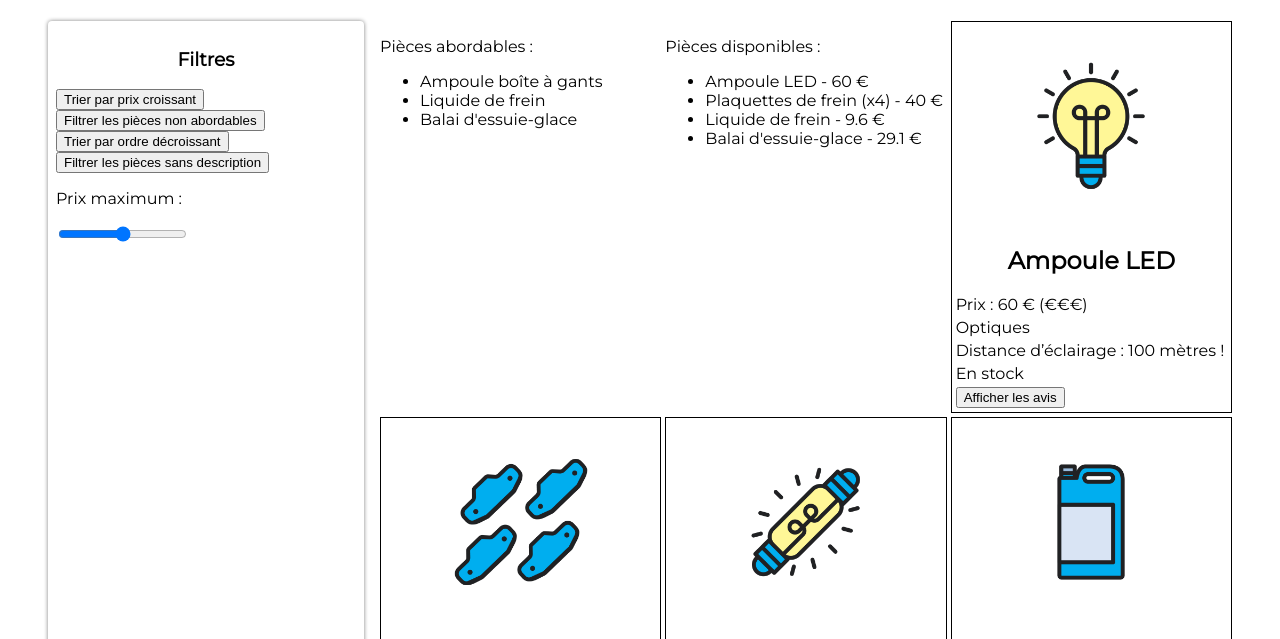
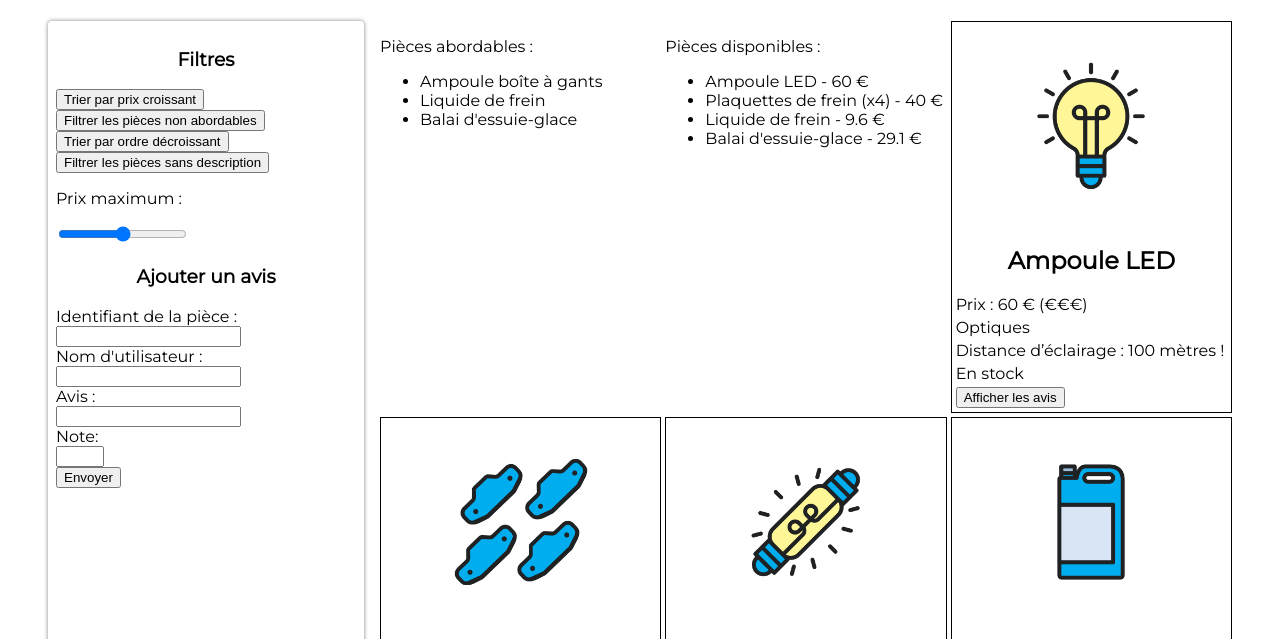
Before and after one commit to Antoine-NVE/Cours_JavaScript, a website with bundled scripts: page index.html in a window 1280 px wide. Shown: the part 117-756 px from the top of the page. Built offline with nearby package versions, Linux system fonts and the light colour scheme; data requests are answered from the project's data file.

Commit message:
Sauvegardez les données grâce à une API HTTP

```diff
--- a/api-http/db.json
+++ b/api-http/db.json
@@ -184,6 +184,491 @@
       "utilisateur": "Hugo Block",
       "commentaire": "Sint quidem quia ipsam quae.",
       "nbEtoiles": 5
+    },
+    {
+      "id": 21
+    },
+    {
+      "id": 22
+    },
+    {
+      "id": 23
+    },
+    {
+      "id": 24
+    },
+    {
+      "id": 25
+    },
+    {
+      "id": 26
+    },
+    {
+      "id": 27
+    },
+    {
+      "pieceId": 1,
+      "utilisateur": "Antoine",
+      "commentaire": "Test",
+      "id": 28
+    },
+    {
+      "pieceId": null,
+      "utilisateur": "",
+      "commentaire": "",
+      "id": 29
+    },
+    {
+      "pieceId": null,
+      "utilisateur": "",
+      "commentaire": "",
+      "id": 30
+    },
+    {
+      "pieceId": null,
+      "utilisateur": "",
+      "commentaire": "",
+      "id": 31
+    },
+    {
+      "pieceId": null,
+      "utilisateur": "",
+      "commentaire": "",
+      "id": 32
+    },
+    {
+      "pieceId": null,
+      "utilisateur": "",
+      "commentaire": "",
+      "id": 33
+    },
+    {
+      "pieceId": null,
+      "utilisateur": "",
+      "commentaire": "",
+      "id": 34
+    },
+    {
+      "pieceId": null,
+      "utilisateur": "",
+      "commentaire": "",
+      "id": 35
+    },
+    {
+      "pieceId": null,
+      "utilisateur": "",
+      "commentaire": "",
+      "id": 36
+    },
+    {
+      "pieceId": null,
+      "utilisateur": "",
+      "commentaire": "",
+      "id": 37
+    },
+    {
+      "pieceId": null,
+      "utilisateur": "",
+      "commentaire": "",
+      "id": 38
+    },
+    {
+      "pieceId": null,
+      "utilisateur": "",
+      "commentaire": "",
+      "id": 39
+    },
+    {
+      "pieceId": null,
+      "utilisateur": "",
+      "commentaire": "",
+      "id": 40
+    },
+    {
+      "pieceId": null,
+      "utilisateur": "",
+      "commentaire": "",
+      "id": 41
+    },
+    {
+      "pieceId": null,
+      "utilisateur": "",
+      "commentaire": "",
+      "id": 42
+    },
+    {
+      "pieceId": null,
+      "utilisateur": "",
+      "commentaire": "",
+      "id": 43
+    },
+    {
+      "pieceId": null,
+      "utilisateur": "",
+      "commentaire": "",
+      "id": 44
+    },
+    {
+      "pieceId": null,
+      "utilisateur": "",
+      "commentaire": "",
+      "id": 45
+    },
+    {
+      "pieceId": 1,
+      "utilisateur": "Antoine",
+      "commentaire": "Test 2",
+      "id": 46
+    },
+    {
+      "pieceId": null,
+      "utilisateur": "",
+      "commentaire": "",
+      "id": 47
+    },
+    {
+      "pieceId": null,
+      "utilisateur": "",
+      "commentaire": "",
+      "id": 48
+    },
+    {
+      "pieceId": null,
+      "utilisateur": "",
+      "commentaire": "",
+      "id": 49
+    },
+    {
+      "pieceId": null,
+      "utilisateur": "",
+      "commentaire": "",
+      "id": 50
+    },
+    {
+      "pieceId": 2,
+      "utilisateur": "Antoine",
+      "commentaire": "Test",
+      "id": 51
+    },
+    {
+      "pieceId": null,
+      "utilisateur": "",
+      "commentaire": "",
+      "id": 52
+    },
+    {
+      "pieceId": null,
+      "utilisateur": "",
+      "commentaire": "",
+      "id": 53
+    },
+    {
+      "pieceId": null,
+      "utilisateur": "",
+      "commentaire": "",
+      "id": 54
+    },
+    {
+      "pieceId": null,
+      "utilisateur": "",
+      "commentaire": "",
+      "id": 55
+    },
+    {
+      "pieceId": null,
+      "utilisateur": "",
+      "commentaire": "",
+      "id": 56
+    },
+    {
+      "pieceId": null,
+      "utilisateur": "",
+      "commentaire": "",
+      "id": 57
+    },
+    {
+      "pieceId": null,
+      "utilisateur": "",
+      "commentaire": "",
+      "id": 58
+    },
+    {
+      "pieceId": null,
+      "utilisateur": "",
+      "commentaire": "",
+      "id": 59
+    },
+    {
+      "pieceId": null,
+      "utilisateur": "",
+      "commentaire": "",
+      "id": 60
+    },
+    {
+      "pieceId": null,
+      "utilisateur": "",
+      "commentaire": "",
+      "id": 61
+    },
+    {
+      "pieceId": null,
+      "utilisateur": "",
+      "commentaire": "",
+      "id": 62
+    },
+    {
+      "pieceId": null,
+      "utilisateur": "",
+      "commentaire": "",
+      "id": 63
+    },
+    {
+      "pieceId": null,
+      "utilisateur": "",
+      "commentaire": "",
+      "id": 64
+    },
+    {
+      "pieceId": null,
+      "utilisateur": "",
+      "commentaire": "",
+      "id": 65
+    },
+    {
+      "pieceId": null,
+      "utilisateur": "",
+      "commentaire": "",
+      "id": 66
+    },
+    {
+      "pieceId": null,
+      "utilisateur": "",
+      "commentaire": "",
+      "id": 67
+    },
+    {
+      "pieceId": null,
+      "utilisateur": "",
+      "commentaire": "",
+      "id": 68
+    },
+    {
+      "pieceId": null,
+      "utilisateur": "",
+      "commentaire": "",
+      "id": 69
+    },
+    {
+      "pieceId": null,
+      "utilisateur": "",
+      "commentaire": "",
+      "id": 70
+    },
+    {
+      "pieceId": null,
+      "utilisateur": "",
+      "commentaire": "",
+      "id": 71
+    },
+    {
+      "pieceId": null,
+      "utilisateur": "",
+      "commentaire": "",
+      "id": 72
+    },
+    {
+      "pieceId": null,
+      "utilisateur": "",
+      "commentaire": "",
+      "id": 73
+    },
+    {
+      "pieceId": null,
+      "utilisateur": "",
+      "commentaire": "",
+      "id": 74
+    },
+    {
+      "pieceId": 1,
+      "utilisateur": "Antoine",
+      "commentaire": "Test 12",
+      "nbEtoiles": 5,
+      "id": 75
+    },
+    {
+      "pieceId": 1,
+      "utilisateur": "Antoine",
+      "commentaire": "Test",
+      "nbEtoiles": 1,
+      "id": 76
+    },
+    {
+      "pieceId": 1,
+      "utilisateur": "Antoine",
+      "commentaire": "Test",
+      "nbEtoiles": 1,
+      "id": 77
+    },
+    {
+      "pieceId": 1,
+      "utilisateur": "Antoine",
+      "commentaire": "Test",
+      "nbEtoiles": 5,
+      "id": 78
+    },
+    {
+      "pieceId": 1,
+      "utilisateur": "Antoine",
+      "commentaire": "Test",
+      "nbEtoiles": 1,
+      "id": 79
+    },
+    {
+      "pieceId": 1,
+      "utilisateur": "Antoine",
+      "commentaire": "Test",
+      "nbEtoiles": 1,
+      "id": 80
+    },
+    {
+      "pieceId": 1,
+      "utilisateur": "Antoine",
+      "commentaire": "Test",
+      "nbEtoiles": 1,
+      "id": 81
+    },
+    {
+      "pieceId": null,
+      "utilisateur": "",
+      "commentaire": "",
+      "nbEtoiles": null,
+      "id": 82
+    },
+    {
+      "pieceId": null,
+      "utilisateur": "",
+      "commentaire": "",
+      "nbEtoiles": null,
+      "id": 83
+    },
+    {
+      "pieceId": null,
+      "utilisateur": "",
+      "commentaire": "",
+      "nbEtoiles": null,
+      "id": 84
+    },
+    {
+      "pieceId": null,
+      "utilisateur": "",
+      "commentaire": "",
+      "nbEtoiles": null,
+      "id": 85
+    },
+    {
+      "pieceId": null,
+      "utilisateur": "",
+      "commentaire": "",
+      "nbEtoiles": null,
+      "id": 86
+    },
+    {
+      "pieceId": null,
+      "utilisateur": "",
+      "commentaire": "",
+      "nbEtoiles": null,
+      "id": 87
+    },
+    {
+      "pieceId": null,
+      "utilisateur": "",
+      "commentaire": "",
+      "nbEtoiles": null,
+      "id": 88
+    },
+    {
+      "pieceId": null,
+      "utilisateur": "",
+      "commentaire": "",
+      "nbEtoiles": null,
+      "id": 89
+    },
+    {
+      "pieceId": null,
+      "utilisateur": "",
+      "commentaire": "",
+      "nbEtoiles": null,
+      "id": 90
+    },
+    {
+      "pieceId": null,
+      "utilisateur": "",
+      "commentaire": "",
+      "nbEtoiles": null,
+      "id": 91
+    },
+    {
+      "pieceId": null,
+      "utilisateur": "",
+      "commentaire": "",
+      "nbEtoiles": null,
+      "id": 92
+    },
+    {
+      "pieceId": null,
+      "utilisateur": "",
+      "commentaire": "",
+      "nbEtoiles": null,
+      "id": 93
+    },
+    {
+      "pieceId": null,
+      "utilisateur": "",
+      "commentaire": "",
+      "nbEtoiles": null,
+      "id": 94
+    },
+    {
+      "pieceId": null,
+      "utilisateur": "",
+      "commentaire": "",
+      "nbEtoiles": null,
+      "id": 95
+    },
+    {
+      "pieceId": null,
+      "utilisateur": "",
+      "commentaire": "",
+      "nbEtoiles": null,
+      "id": 96
+    },
+    {
+      "pieceId": null,
+      "utilisateur": "",
+      "commentaire": "",
+      "nbEtoiles": null,
+      "id": 97
+    },
+    {
+      "pieceId": null,
+      "utilisateur": "",
+      "commentaire": "",
+      "nbEtoiles": null,
+      "id": 98
+    },
+    {
+      "pieceId": 1,
+      "utilisateur": "Antoine",
+      "commentaire": "Nouvel avis",
+      "nbEtoiles": 5,
+      "id": 99
+    },
+    {
+      "pieceId": 1,
+      "utilisateur": "Antoine",
+      "commentaire": "Nouvel avis",
+      "nbEtoiles": 5,
+      "id": 100
     }
   ]
 }
--- a/avis.js
+++ b/avis.js
@@ -18,3 +18,29 @@ export function ajoutListenersAvis() {
         });
     }
 }
+
+export function ajoutListenerEnvoyerAvis() {
+    const formulaireAvis = document.querySelector('.formulaire-avis');
+    formulaireAvis.addEventListener('submit', function (event) {
+        event.preventDefault();
+
+        const avis = {
+            pieceId: parseInt(
+                event.target.querySelector('[name=piece-id]').value
+            ),
+            utilisateur: event.target.querySelector('[name=utilisateur').value,
+            commentaire: event.target.querySelector('[name=commentaire]').value,
+            nbEtoiles: parseInt(
+                event.target.querySelector('[name=nbEtoiles]').value
+            ),
+        };
+
+        const chargeUtile = JSON.stringify(avis);
+
+        fetch('http://localhost:8081/avis', {
+            method: 'POST',
+            headers: { 'Content-Type': 'application/json' },
+            body: chargeUtile,
+        });
+    });
+}
--- a/index.html
+++ b/index.html
@@ -27,6 +27,19 @@
         <br>
         <p>Prix maximum :</p>
         <input type="range" name="prix-max" id="prix-max" min="0" max="60" step="5">
+
+        <h3>Ajouter un avis</h3>
+        <form class="formulaire-avis">
+          Identifiant de la pièce :<br>
+          <input type="number" name="piece-id"><br>
+          Nom d'utilisateur :<br>
+          <input type="text" name="utilisateur"><br>
+          Avis :<br>
+          <input type="text" name="commentaire"><br>
+          Note:<br>
+          <input type="number" name="nbEtoiles" min="0" max="5"><br>
+          <button>Envoyer</button>
+        </form>
       </section>
 
       <!-- Fiches produits -->
--- a/pieces.js
+++ b/pieces.js
@@ -1,8 +1,10 @@
-import { ajoutListenersAvis } from './avis.js';
+import { ajoutListenersAvis, ajoutListenerEnvoyerAvis } from './avis.js';
 
 const reponse = await fetch('http://localhost:8081/pieces');
 const pieces = await reponse.json();
 const sectionFiches = document.querySelector('.fiches');
+
+ajoutListenerEnvoyerAvis();
 
 function genererPieces(pieces) {
     for (let i = 0; i < pieces.length; i++) {
```
